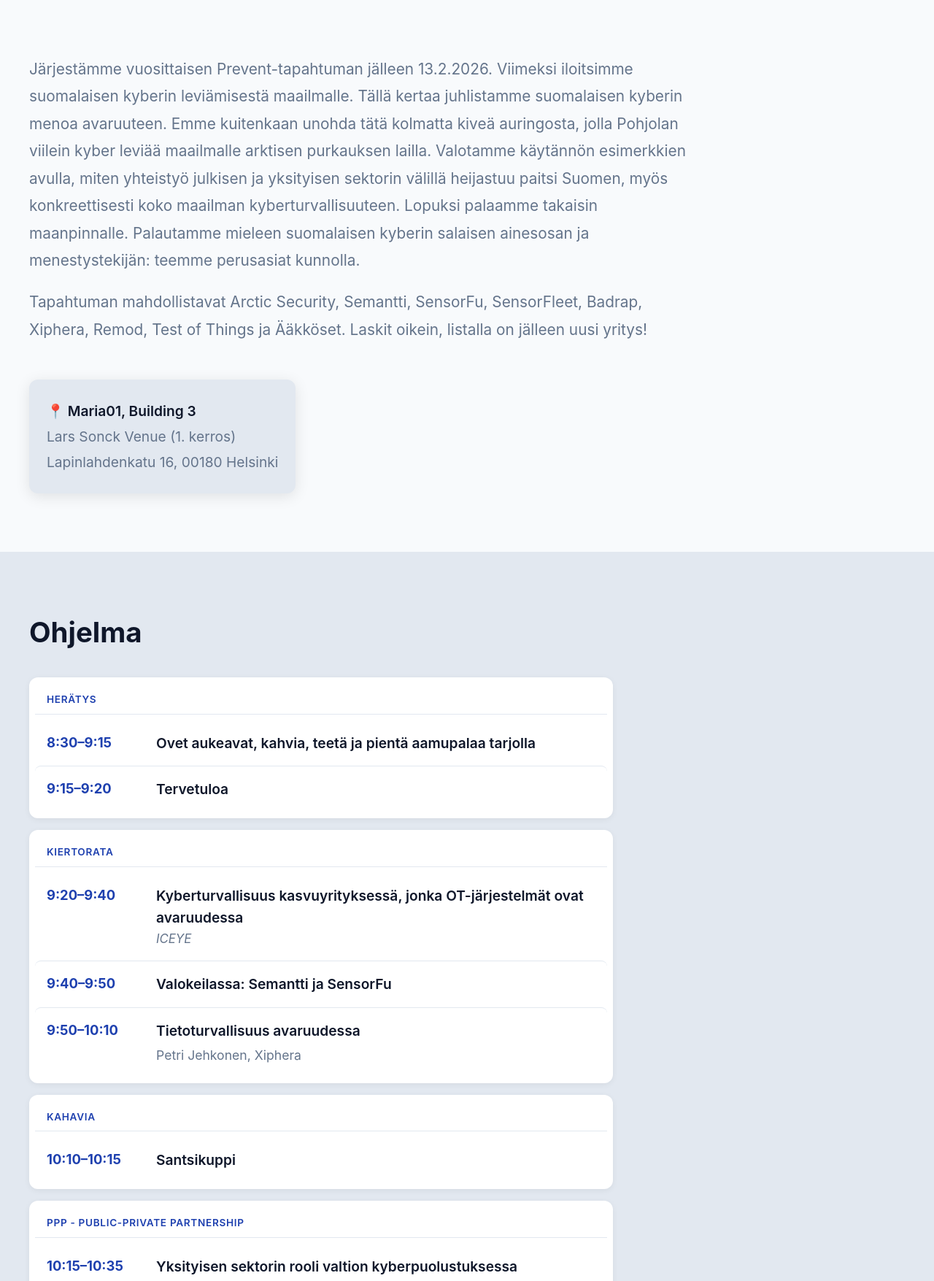
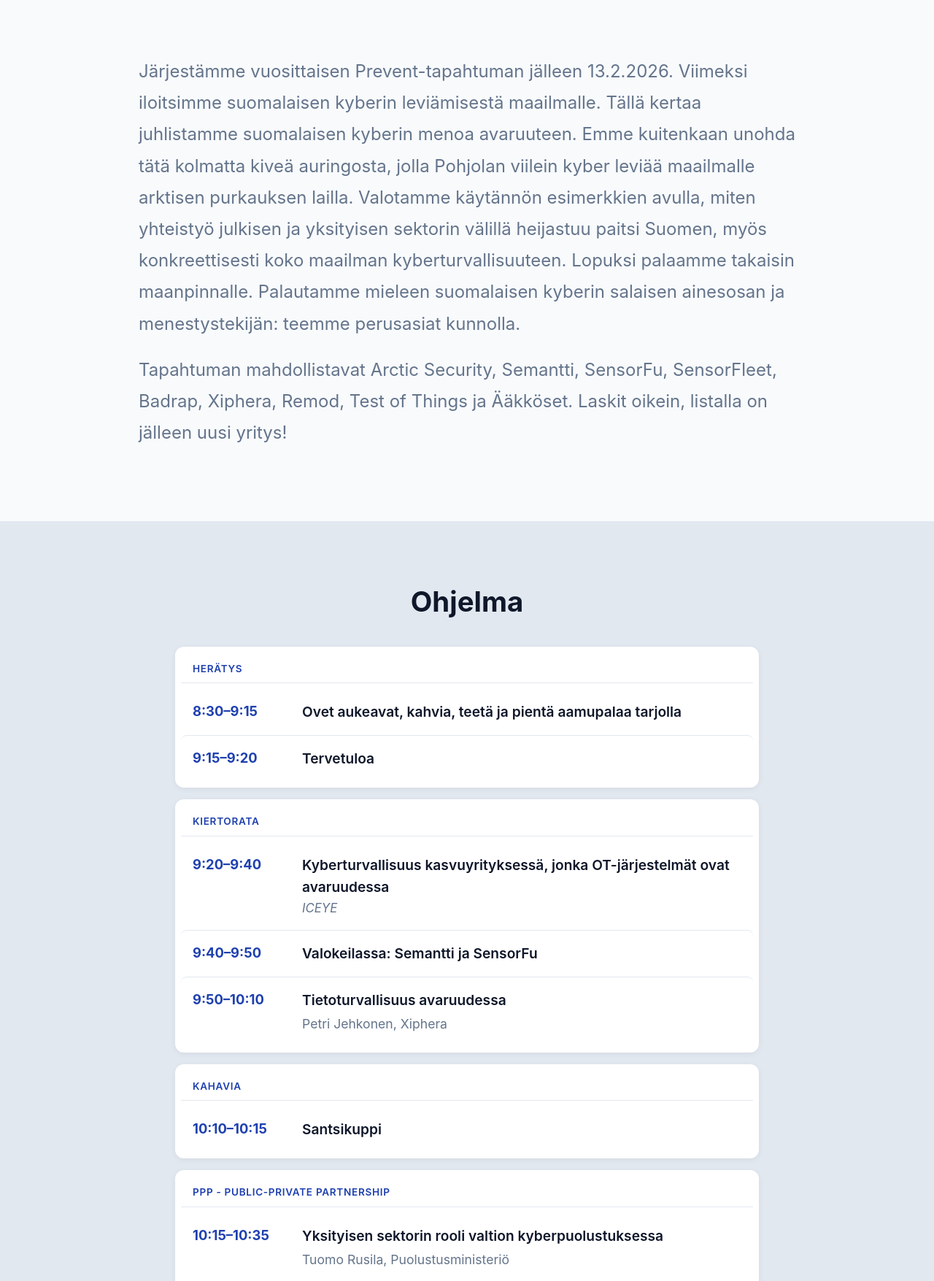
Before and after one commit to scanabc/scanabc.github.io, a Jekyll site: the page prevent26/index2.html, which Jekyll copies as it is, in a window 1280 px wide, cut to the strip 634-2389 px from the top of the page. Shown: the whole strip at 73% size. Built offline with Jekyll 4.4.1, drawn with Linux system fonts in a browser that asks for light colours.

Commit message:
Preent26: balance layout
Co-authored with Gemini 3

```diff
--- a/prevent26/index2.html
+++ b/prevent26/index2.html
@@ -145,15 +145,17 @@
       font-size: 2.4rem;
       font-weight: 700;
       margin-bottom: 30px;
+      text-align: center;
     }
 
     /* About Section */
     .about-content {
       max-width: 900px;
+      margin: 0 auto;
     }
 
     .about-text {
-      font-size: 1.3rem;
+      font-size: 1.5rem;
       color: var(--muted);
       line-height: 1.8;
     }
@@ -197,6 +199,7 @@
 
     .program-list {
       max-width: 800px;
+      margin: 0 auto;
     }
 
     .program-group {
@@ -496,13 +499,7 @@
             Badrap, Xiphera, Remod, Test of Things ja Ääkköset. Laskit oikein, listalla on jälleen uusi yritys!
           </p>
         </div>
-        <div class="location-card">
-          <div class="location-info">
-            <p class="venue-name">📍 Maria01, Building 3</p>
-            <p class="venue-details">Lars Sonck Venue (1. kerros)</p>
-            <p class="venue-details">Lapinlahdenkatu 16, 00180 Helsinki</p>
-          </div>
-        </div>
+
       </div>
     </div>
   </section>
```
